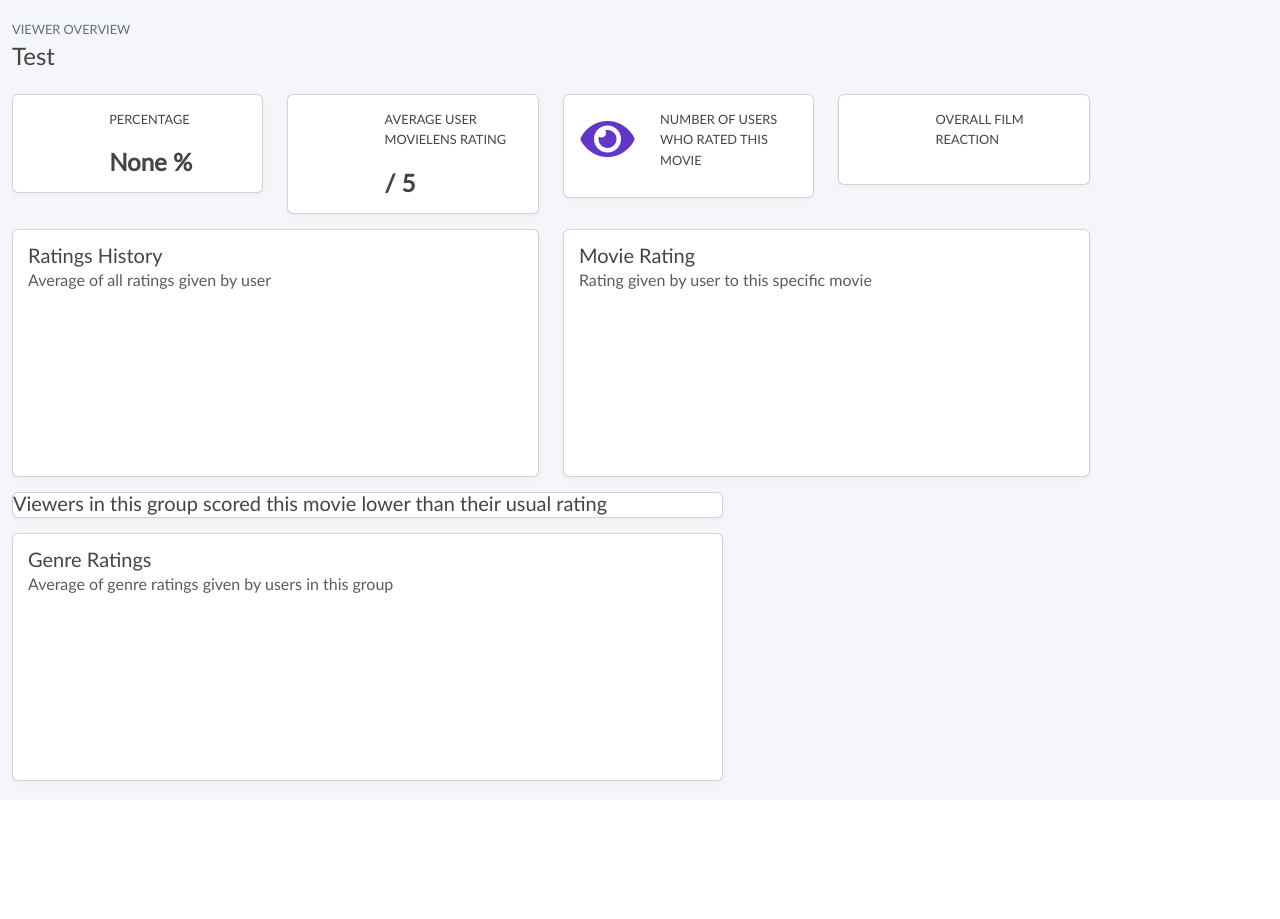
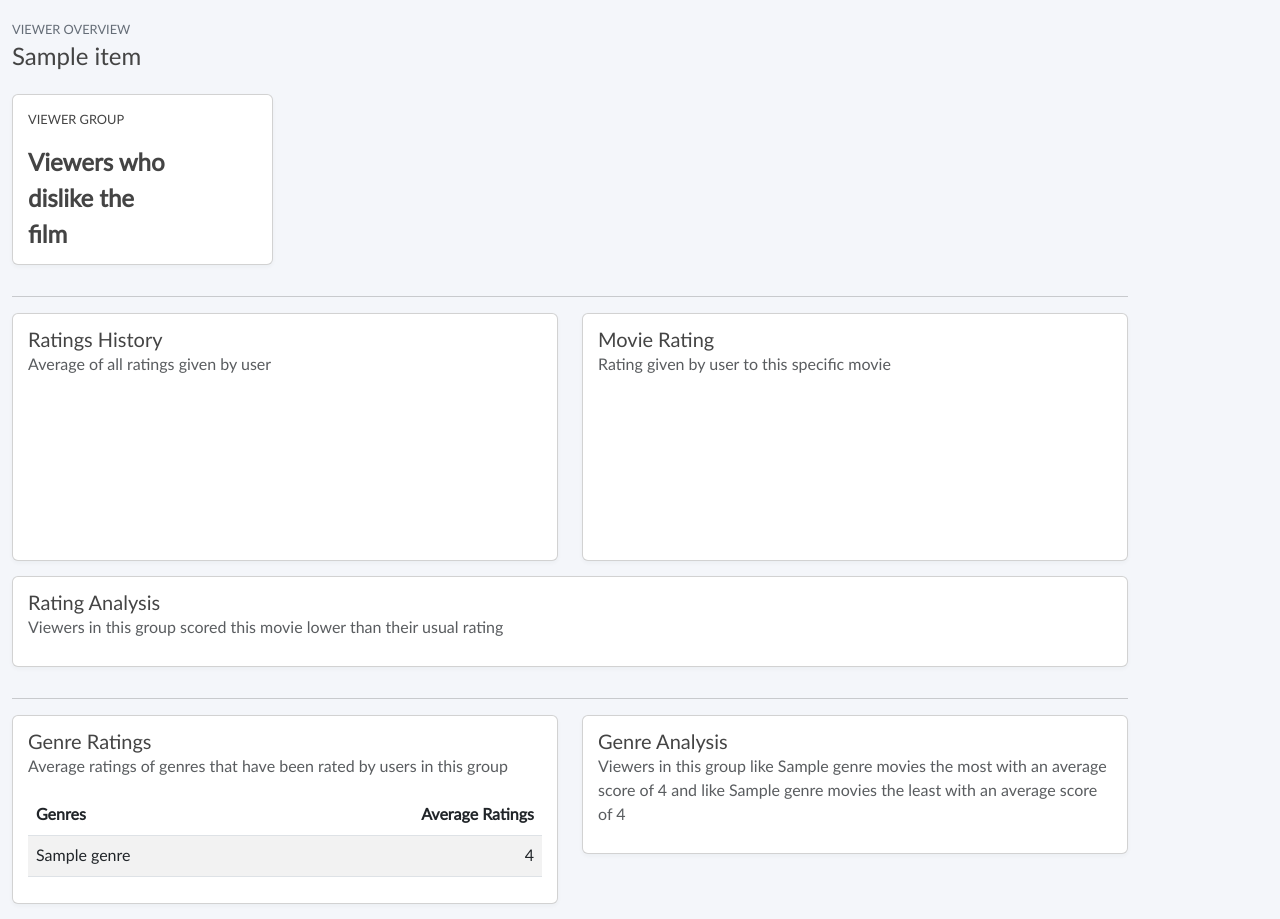
Before and after one commit to hzlmy2002/filmCollection, a Flask app: page /viewer-group-details?movieID=None&movieTitle=Test&user_group=1 in a window 1280 px wide. Before the commit the page ends 785 px from the top, so only its background shows below. Run offline with Flask 2, Linux system fonts and the light colour scheme; a database or web service that is not in the repository returns one stand-in record (values such as "Sample title"); data that the repository does not hold is empty; a map, chart or similar area stays blank; some libraries are stand-ins or nearby versions.

Commit message:
finished UI for uc3

```diff
--- a/backend/uc3_v2.py
+++ b/backend/uc3_v2.py
@@ -155,8 +155,8 @@ class GetAvgRatingInDiffGenresOfUsersInRatingGroup(Resource):
         cursor.execute(command, (movieID,))
         result = cursor.fetchall()
         print("Genre rating result", result)
-        result_dict = {"avg_ratings": [row[0] for row in result],
-                       "genres" : [row[2] for row in result]}
+        result_dict = SqlExecutor().convert_to_dict(
+            result, ["avg_rating", "genreID", "genre"])
         cursor.close()
         return result_dict
 
--- a/frontend/app.py
+++ b/frontend/app.py
@@ -1,4 +1,4 @@
-import requests
+import requests, operator
 from flask import Flask, render_template, request, make_response, redirect, url_for
 
 app = Flask(__name__)
@@ -193,25 +193,27 @@ def viewer_analytics():
                    "amazing" : round((amazing_ratings["num_users"]/num_users_rated) * 100, 2)
                     }
 
-    #detailed statistics
-    # user_group_stats = request.args.get('user_group', None, type=int)
-    # detail_stat_chart_data = []
-    # if(user_group_stats):
-    #     query_str = 'http://' + 'backend:5000' + '/api/v1/viewer-analysis/rating-history/' + str(movie_id) + '/' +  str(user_group_stats)
-    #     avg_rating_line_data = requests.get(query_str).json()
-    #     print("avg line data", avg_rating_line_data)
-    #     query_str_2 = 'http://' + 'backend:5000' + '/api/v1/viewer-analysis/movie-rating/' + str(movie_id) + '/' +  str(user_group_stats)
-    #     movie_rating_line_data = requests.get(query_str_2).json()
-    #     print("move line data", movie_rating_line_data)
-    #     detail_stat_chart_data.append(avg_rating_line_data)
-    #     detail_stat_chart_data.append(movie_rating_line_data)
+
+    return render_template('viewer_analytics_dashboard.html', movie_id=movie_id, summary_stats=summary_stats, scatter_plot_data=scatter_plot_data, pie_chart_data=pie_chart_data, user_ratios=user_ratios)
 
 
-    # print(scatter_plot_data)
-    # print("x-val", scatter_plot_data["timestamp"])
-    # print("y-val", scatter_plot_data["ratings"])
-    return render_template('viewer_analytics_dashboard.html', movie_id=movie_id, summary_stats=summary_stats, scatter_plot_data=scatter_plot_data, pie_chart_data=pie_chart_data, user_ratios=user_ratios)
+def generate_text_stats(genre_data):
+    temp = sorted(genre_data, key=operator.itemgetter('avg_rating'), reverse=True)
+    fav_genre = temp[0]["genre"]
+    fav_score = temp[0]["avg_rating"]
+    worst_genre = temp[-1]["genre"]
+    worst_score = temp[-1]["avg_rating"]
+    if(fav_genre == "(no genres listed)"):
+        fav_genre = temp[1]["genre"]
+        fav_score = temp[1]["avg_rating"]
+    if(worst_genre == "(no genres listed)"):
+        worst_genre = temp[-2]["genre"]
+        worst_score = temp[-2]["avg_rating"]
+    text = "Viewers in this group like " + fav_genre + " movies the most with an average score of " + str(fav_score) +" and like " + worst_genre + " movies the least with an average score of " + str(worst_score)
+    return text
 
+def generate_rating_stats(rating_history, movie_rating):
+    pass
 
 @app.route('/viewer-group-details', methods=['GET'])
 def group_analysis():
@@ -219,16 +221,17 @@ def group_analysis():
     movie_id = request.args.get('movieID', None, type=int)
     print("movieId", movie_id)
 
-    movie_title = request.args.get('movieTitle', None, type=str)
-    print("movie_title", movie_title)
+    #movie_title = request.args.get('movieTitle', None, type=str)
+    #print("movie_title", movie_title)
 
-    group_percentage = request.args.get('percentage', None, type=int)
-    print("percentage", group_percentage)
+    # group_percentage = request.args.get('percentage', None, type=int)
+    # print("percentage", group_percentage)
 
     user_group_stats = request.args.get('user_group', None, type=int)
     print("user_group_stats", user_group_stats)
     avg_rating_line_data = None
     movie_rating_line_data = None
+    grouping = None
     if(user_group_stats):
         query_str = 'http://' + 'backend:5000' + '/api/v1/viewer-analysis/rating-history/' + str(movie_id) + '/' +  str(user_group_stats)
         print("query str", query_str)
@@ -238,15 +241,27 @@ def group_analysis():
         movie_rating_line_data = requests.get(query_str_2).json()
         print("move line data", movie_rating_line_data)
 
-        #genre graph
+        #genre table
         query_str = 'http://' + 'backend:5000' + '/api/v1/viewer-analysis/genre-rating/' + str(movie_id) + '/' +  str(user_group_stats)
-        genre_rating_bar_data = requests.get(query_str).json()
-        print("genre bar data", genre_rating_bar_data)
+        genre_data = requests.get(query_str).json()
+        print("genre bar data", genre_data)
+        text = generate_text_stats(genre_data)
+
+        #user label
+        if(user_group_stats == 1):
+            grouping = 'dislike'
+        elif(user_group_stats == 2):
+            grouping = "like"
+        elif(user_group_stats == 3):
+            grouping = "love"
+
+        #get title
+        query_str = 'http://' + 'backend:5000' + '/api/v1/viewer-analysis/average-rating/' + str(movie_id)
+        movie_title = requests.get(query_str).json()[0]["title"]
 
 
 
-
-    return render_template('viewer_group_details.html', movie_title=movie_title, group_percentage=group_percentage, avg_rating_line_data=avg_rating_line_data, movie_rating_line_data=movie_rating_line_data, genre_rating_bar_data=genre_rating_bar_data)
+    return render_template('viewer_group_details.html', movie_title=movie_title, grouping=grouping, avg_rating_line_data=avg_rating_line_data, movie_rating_line_data=movie_rating_line_data, genre_data=genre_data, text=text)
 
 
 if __name__ == '__main__':
--- a/frontend/templates/viewer_group_details.html
+++ b/frontend/templates/viewer_group_details.html
@@ -36,72 +36,10 @@
                             <div class="card">
                                 <div class="content">
                                     <div class="row">
-                                        <div class="col-sm-4">
-                                            <div class="icon-big text-center">
-                                                <i class=""></i>
-                                            </div>
-                                        </div>
                                         <div class="col-sm-8">
                                             <div class="detail">
-                                                <p class="detail-subtitle">Percentage</p>
-                                                <span class="number"> {{group_percentage}} %</span>
-                                            </div>
-                                        </div>
-                                    </div>
-                                </div>
-                            </div>
-                        </div>
-                        <div class="col-sm-6 col-md-6 col-lg-3 mt-3">
-                            <div class="card">
-                                <div class="content">
-                                    <div class="row">
-                                        <div class="col-sm-4">
-                                            <div class="icon-big text-center">
-                                                <i class=""></i>
-                                            </div>
-                                        </div>
-                                        <div class="col-sm-8">
-                                            <div class="detail">
-                                                <p class="detail-subtitle">Average User Movielens Rating</p>
-                                                <span class="number"> / 5</span>
-                                            </div>
-                                        </div>
-                                    </div>
-                                </div>
-                            </div>
-                        </div>
-                        <div class="col-sm-6 col-md-6 col-lg-3 mt-3">
-                            <div class="card">
-                                <div class="content">
-                                    <div class="row">
-                                        <div class="col-sm-4">
-                                            <div class="icon-big text-center">
-                                                <i class="violet fas fa-eye"></i>
-                                            </div>
-                                        </div>
-                                        <div class="col-sm-8">
-                                            <div class="detail">
-                                                <p class="detail-subtitle">Number of Users who rated this movie</p>
-                                                <span class="number"></span>
-                                            </div>
-                                        </div>
-                                    </div>
-                                </div>
-                            </div>
-                        </div>
-                        <div class="col-sm-6 col-md-6 col-lg-3 mt-3">
-                            <div class="card">
-                                <div class="content">
-                                    <div class="row">
-                                        <div class="col-sm-4">
-                                            <div class="icon-big text-center">
-                                                <i class=""></i>
-                                            </div>
-                                        </div>
-                                        <div class="col-sm-8">
-                                            <div class="detail">
-                                                <p class="detail-subtitle">Overall Film Reaction</p>
-                                                <span class="number"></span>
+                                                <p class="detail-subtitle">Viewer Group</p>
+                                                <span class="number"> Viewers who {{grouping}} the film </span>
                                             </div>
                                         </div>
                                     </div>
@@ -109,6 +47,7 @@
                             </div>
                         </div>
                     </div>
+                    <hr>
                     <div class="row">
                         <div class="col-md-12">
                             <div class="row">
@@ -142,25 +81,54 @@
                         </div>
                     </div>
                     <div class="row">
-                        <div class="col-md-8" style="center">
+                        <div class="col-md-12">
                             <div class="card">
-                                <h5 class="mb-0">Viewers in this group scored this movie lower than their usual rating</h5>
-                            <div>
+                                <div class="content">
+                                    <div class="head">
+                                        <h5 class="mb-0">Rating Analysis</h5>
+                                        <p class="text-muted">Viewers in this group scored this movie lower than their usual rating</p>
+                                    </div>
+                                </div>
+                            </div>
                         </div>
                     </div>
-                    <div class="row">
-                        <div class="col-md-12">
-                            <div class="row">
-                                <div class="col-md-12">
-                                    <div class="card">
-                                        <div class="content">
-                                            <div class="head">
-                                                <h5 class="mb-0">Genre Ratings</h5>
-                                                <p class="text-muted">Average of genre ratings given by users in this group</p>
-                                            </div>
-                                            <div class="canvas-wrapper">
-                                                <canvas class="chart" id="genre-ratings"></canvas>
-                                            </div>
+                    <hr>
+                    <div class="col-md-12">
+                        <div class="row">
+                            <div class="col-md-6">
+                                <div class="card">
+                                    <div class="content">
+                                        <div class="head">
+                                            <h5 class="mb-0">Genre Ratings</h5>
+                                            <p class="text-muted">Average ratings of genres that have been rated by users in this group</p>
+                                        </div>
+                                        <div class="canvas-wrapper">
+                                            <table class="table table-striped">
+                                                <thead class="success">
+                                                    <tr>
+                                                        <th>Genres</th>
+                                                        <th class="text-end">Average Ratings</th>
+                                                    </tr>
+                                                </thead>
+                                                <tbody>
+                                                    {% for genre in genre_data %}
+                                                    <tr>
+                                                        <td>{{genre.genre}}</td>
+                                                        <td class="text-end">{{genre.avg_rating}}</td>
+                                                    </tr>
+                                                    {% endfor %}
+                                                </tbody>
+                                            </table>
+                                        </div>
+                                    </div>
+                                </div>
+                            </div>
+                            <div class="col-md-6">
+                                <div class="card">
+                                    <div class="content">
+                                        <div class="head">
+                                            <h5 class="mb-0">Genre Analysis</h5>
+                                            <p class="text-muted">{{text}}</p>
                                         </div>
                                     </div>
                                 </div>
@@ -259,7 +227,6 @@
             }
         });
 
-        //chart3
 
 
 
```
Also changed, not shown: frontend/templates/viewer_analytics_dashboard.html (+3 -33 lines).
